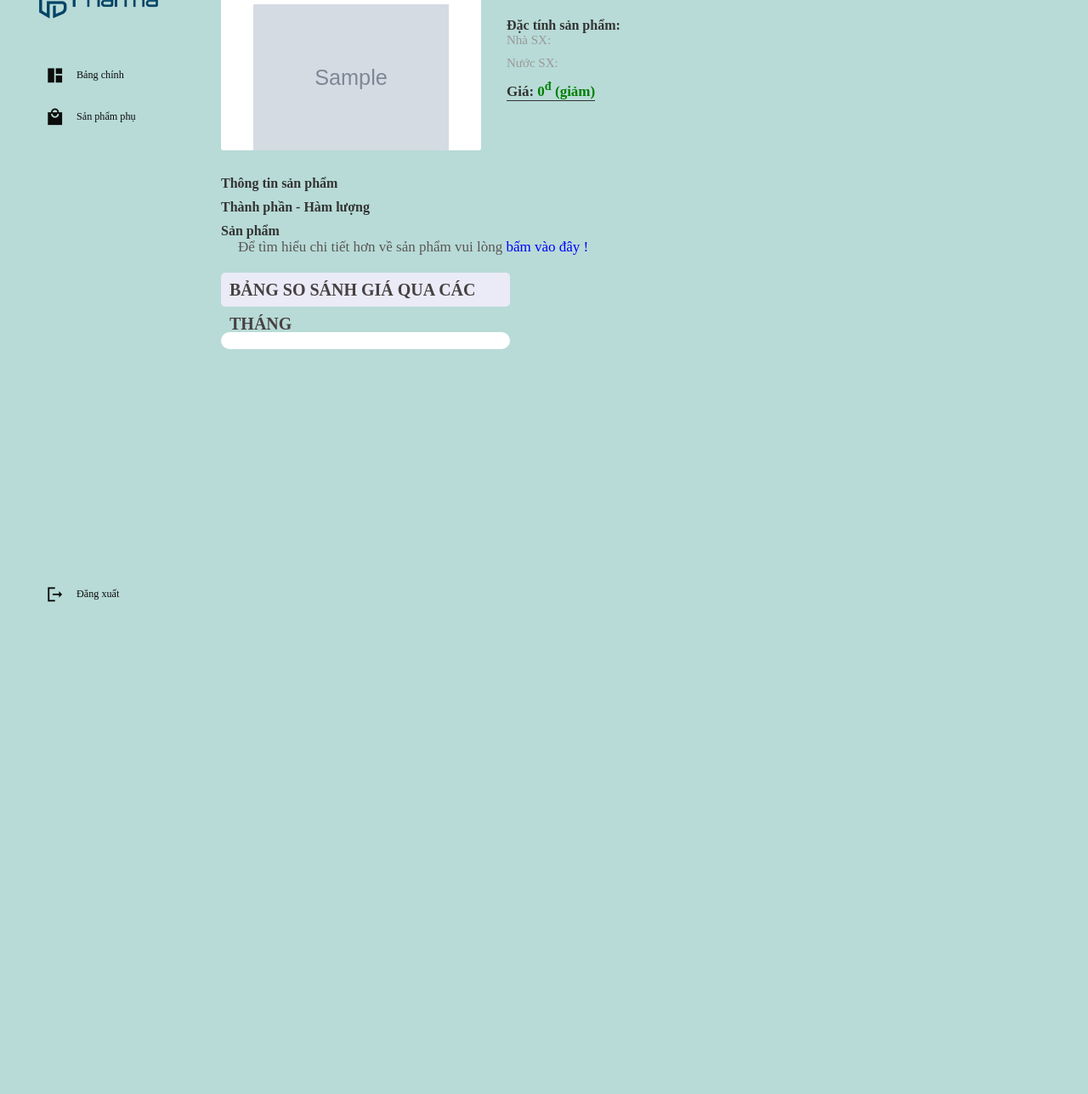
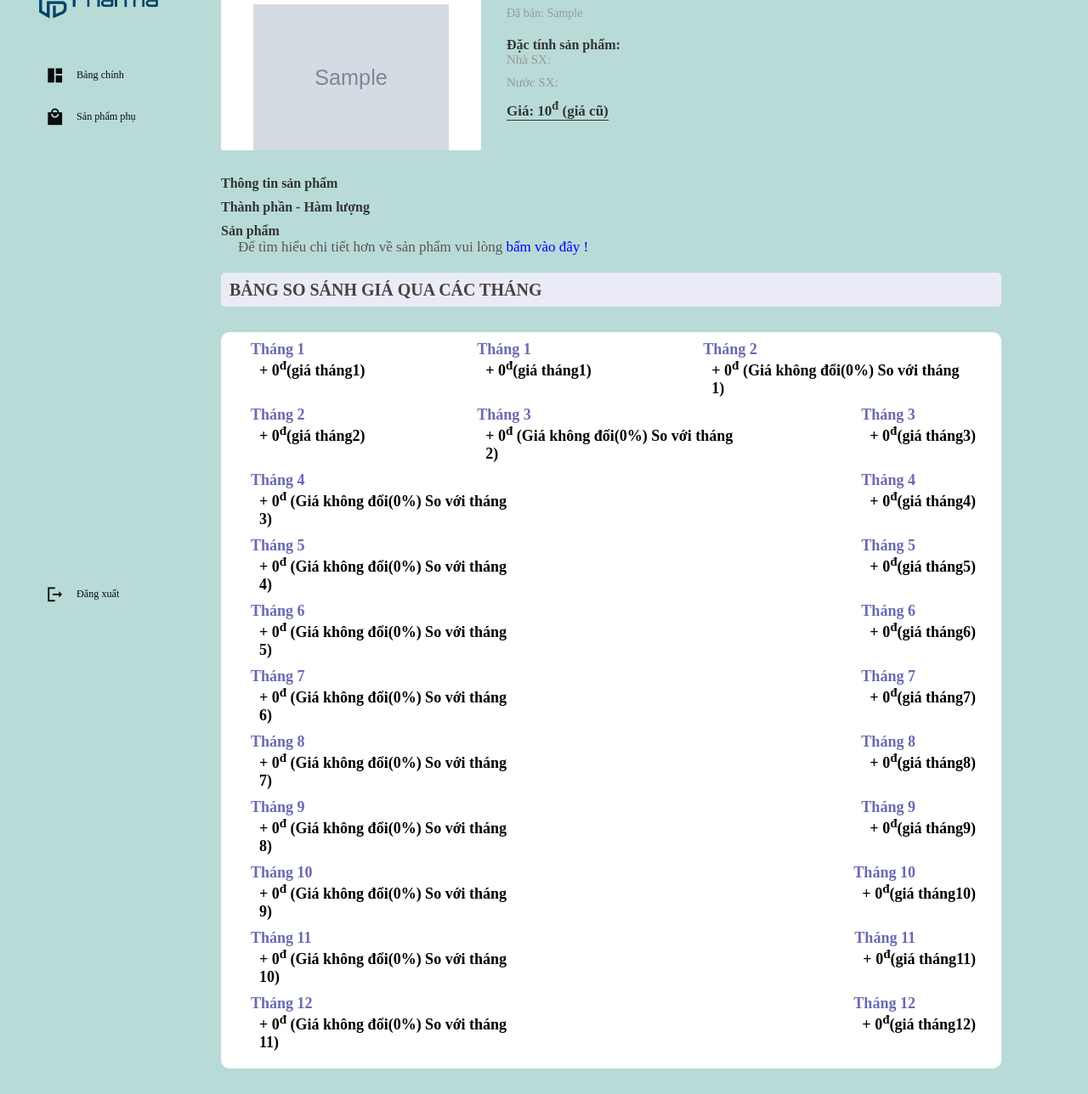
Before and after one commit to buitinh03/Dashboard_Selenium, a PHP site: the page made by Dashboard/product_detail.php in a window 1280 px wide. Shown: the part 45-1333 px from the top of the page at 85% size. Before the commit the page ends 754 px from the top, so only its background shows below. Run offline with PHP 8.4, Linux system fonts and the light colour scheme; tables that the repository leaves empty or names only in its code hold one stand-in row (values such as "Sample post"); grey boxes marked "Sample" are stand-in pictures; data that the repository does not hold is empty; some libraries are stand-ins or nearby versions.

Commit message:
project dashboard

```diff
--- a/Dashboard/product_detail.php
+++ b/Dashboard/product_detail.php
@@ -100,41 +100,46 @@
                             ?>
 
                             <?php
-                            for($i=0;$i<12;$i++){
+                            $dam=0;
+                            for($i=11;$i>=0;$i--){
+                                if($result[$thang[$i]]!= "") {
+                                    $dam++;
+                                }
+
                                 if($result[$thang[$i]]!= ""&&$result[$thang[$i+1]]!= ""){
 
 
                             if($result[$thang[$i]]==$result[$thang[$i+1]]){
                             ?>
-                            <span class="spans"><?php echo "Tháng gần " .($i+1); ?>
-                            <li ><p style="color: black;"><span>+ </span><?php echo number_format($result[$thang[$i]]); ?><sup>đ</sup> <?php echo "(Giá không đổi(0%)  So với tháng gần ".($i+2).")"?></p></li>
+                            <span class="spans"><?php echo "Tháng ".($dam); ?>
+                            <li ><p style="color: black;"><span>+ </span><?php echo number_format($result[$thang[$i]]); ?><sup>đ</sup> <?php echo "(Giá không đổi(0%)  So với tháng ".($dam-1).")"?></p></li>
                             </span>
                             <?php
                             }elseif($result[$thang[$i]]>$result[$thang[$i+1]]){
                             ?>
                             <?php  $phantram = $result[$thang[$i]] / $result[$thang[($i+1)]] * 100; $ket = $phantram - 100; $ketqua = round($ket * 100) / 100; ?>
-                            <span class="spans"><?php echo "Tháng gần ".($i+1); ?>
-                            <li ><p style="color: black;"><span>+ </span><?php echo number_format($result[$thang[$i]]); ?><sup>đ</sup> <?php echo "(Giá tăng ".$ketqua." %  So với tháng gần ".($i+2).")";?></p></li>
+                            <span class="spans"><?php echo "Tháng ".($dam); ?>
+                            <li ><p style="color: black;"><span>+ </span><?php echo number_format($result[$thang[$i]]); ?><sup>đ</sup> <?php echo "(Giá tăng ".$ketqua." %  So với tháng ".($dam-1).")";?></p></li>
                             </span>
                             <?php
                             }elseif($result[$thang[$i]]<$result[$thang[$i+1]]){
                             ?>
                             <?php $phantram = $result[$thang[$i+1]] / $result[$thang[($i)]] * 100; $ket = 100-$phantram; $ketqua = round($ket * 100) / 100; ?>
-                            <span class="spans"><?php echo "Tháng gần ".($i+1); ?>
-                            <li ><p style="color: black;"><span>+ </span><?php echo number_format($result[$thang[$i]]); ?><sup>đ</sup> <?php echo "(Giá giảm ".$ketqua." % So với tháng gần ".($i+2).")"?></p></li>
+                            <span class="spans"><?php echo "Tháng ".($dam); ?>
+                            <li ><p style="color: black;"><span>+ </span><?php echo number_format($result[$thang[$i]]); ?><sup>đ</sup> <?php echo "(Giá giảm ".$ketqua." % So với tháng ".($dam-1).")"?></p></li>
                             </span>
                             <?php }}
                             if($result[$thang[$i]]!= ""&&$result[$thang[$i+1]]== ""){
                             ?>
-                                <span class="spans"><?php echo "Tháng gần thứ ".($i+1); ?>
-                                <li ><p style="color: black;"><span>+ </span><?php echo number_format($result[$thang[$i]]); ?><sup>đ</sup><?php echo "(giá tháng gần".($i+1).")"; ?></p></li>
+                                <span class="spans"><?php echo "Tháng ".($dam); ?>
+                                <li ><p style="color: black;"><span>+ </span><?php echo number_format($result[$thang[$i]]); ?><sup>đ</sup><?php echo "(giá tháng".($dam).")"; ?></p></li>
                                 </span>
                             <?php
                             }
                             if($result[$thang[11]]!= ""){
                             ?>
-                                <span class="spans"><?php echo "Tháng gần thứ ".($i+1); ?>
-                                <li ><p style="color: black;"><span>+ </span><?php echo number_format($result[$thang[$i]]); ?><sup>đ</sup><?php echo "(giá tháng".($i+1).")"; ?></p></li>
+                                <span class="spans"><?php echo "Tháng ".($dam); ?>
+                                <li ><p style="color: black;"><span>+ </span><?php echo number_format($result[$thang[$i]]); ?><sup>đ</sup><?php echo "(giá tháng".($dam).")"; ?></p></li>
                                 </span>
                             <?php
 
```
